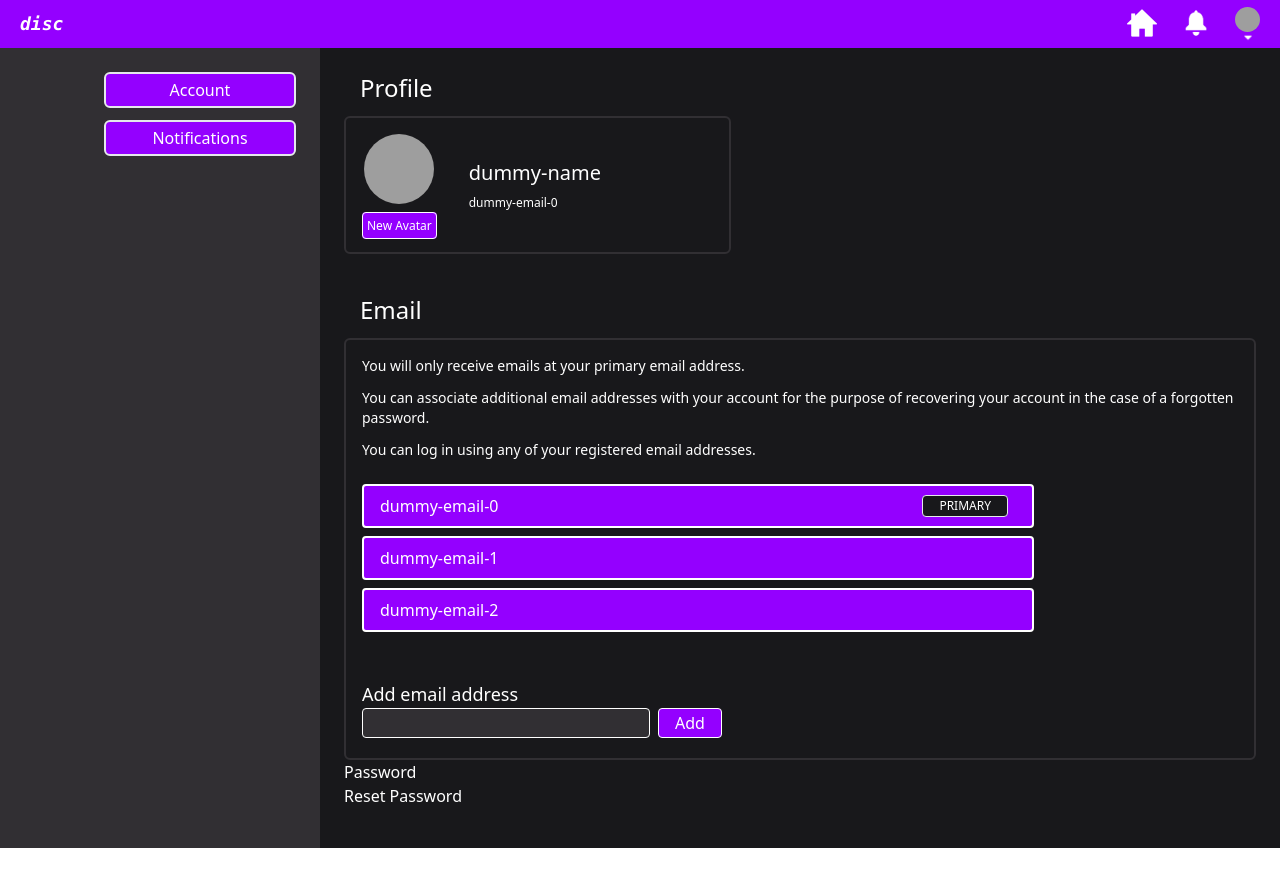
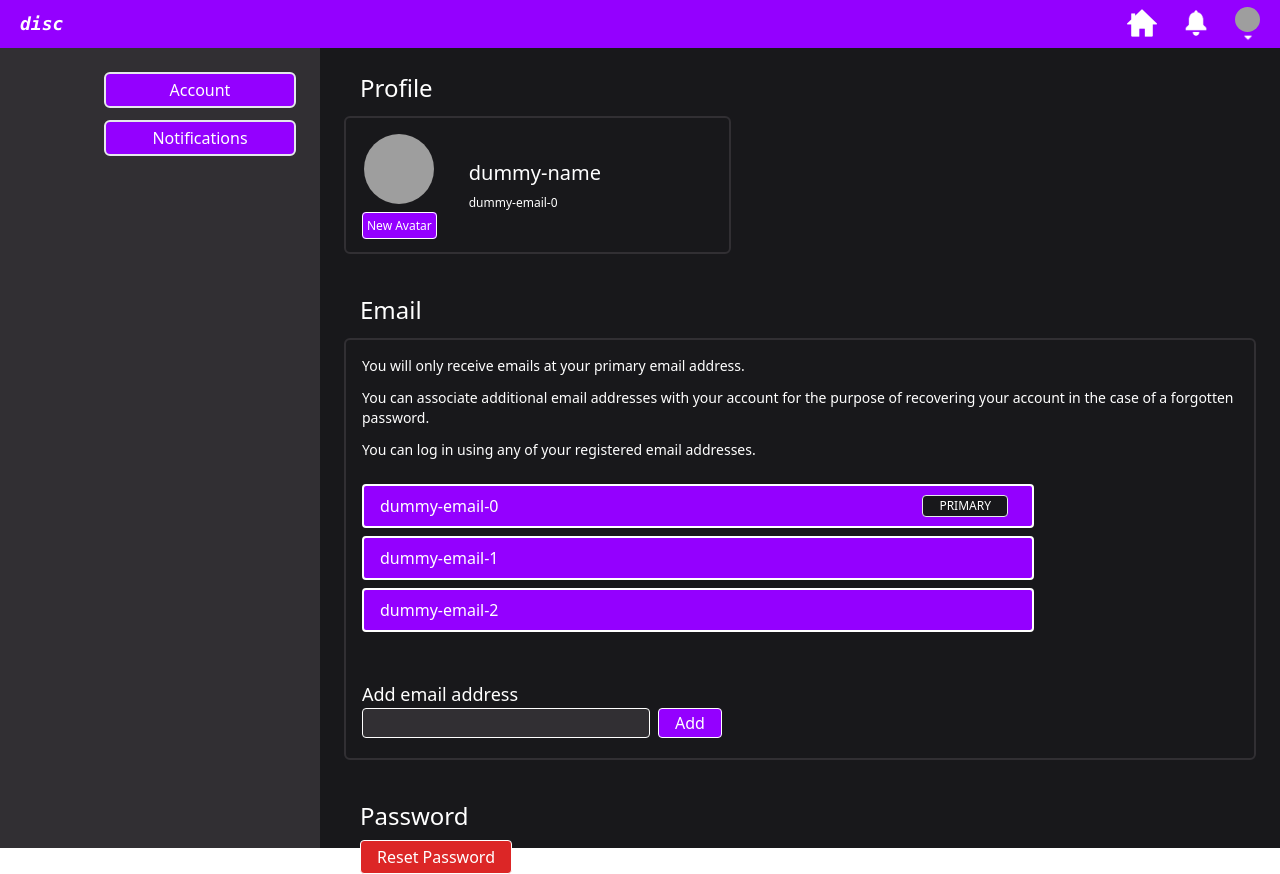
Before and after one commit to rjmags1/disc, a Next.js app: page /settings/account in a window 1280 px wide. Before the commit the page ends 848 px from the top, so only its background shows below. Built offline with nearby package versions, Linux system fonts and the light colour scheme; grey boxes are pictures that could not be loaded.

Commit message:
style password section

```diff
--- a/components/settings/account/AccountPasswordSection.js
+++ b/components/settings/account/AccountPasswordSection.js
@@ -4,9 +4,16 @@ function AccountPasswordSection() {
     }
 
     return (
-        <div data-testid="account-password-section-container">
-            <h2>Password</h2>
-            <button onClick={ handleClick }>Reset Password</button>
+        <div data-testid="account-password-section-container"
+            className="mt-10">
+            <div className="ml-4">
+                <h2 className="text-2xl">Password</h2>
+                <button onClick={ handleClick }
+                    className="mt-2 bg-red-600 border border-white rounded
+                        p-1 hover:cursor-pointer hover:bg-black px-4">
+                    Reset Password
+                </button>
+            </div>
         </div>
     )
 }
```
